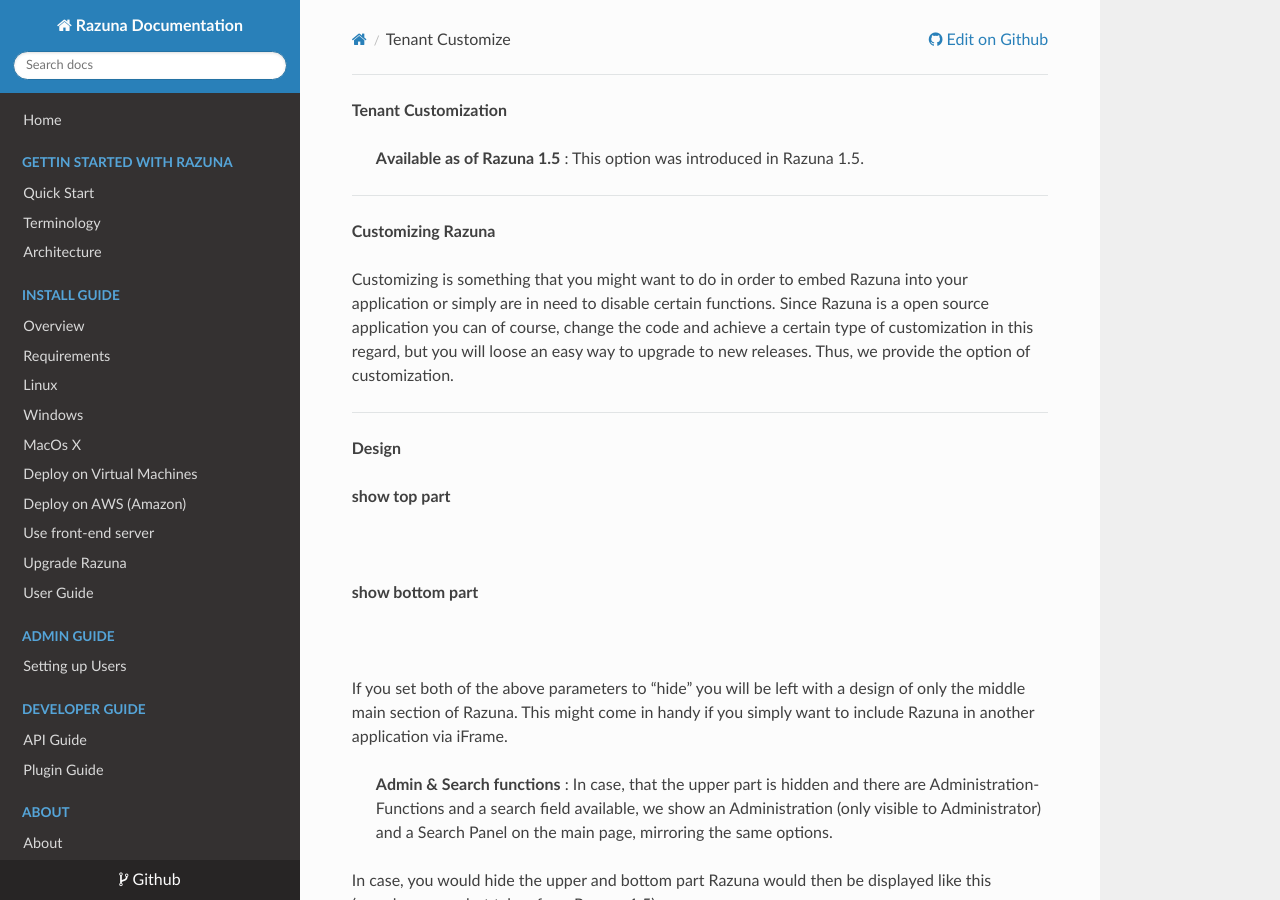
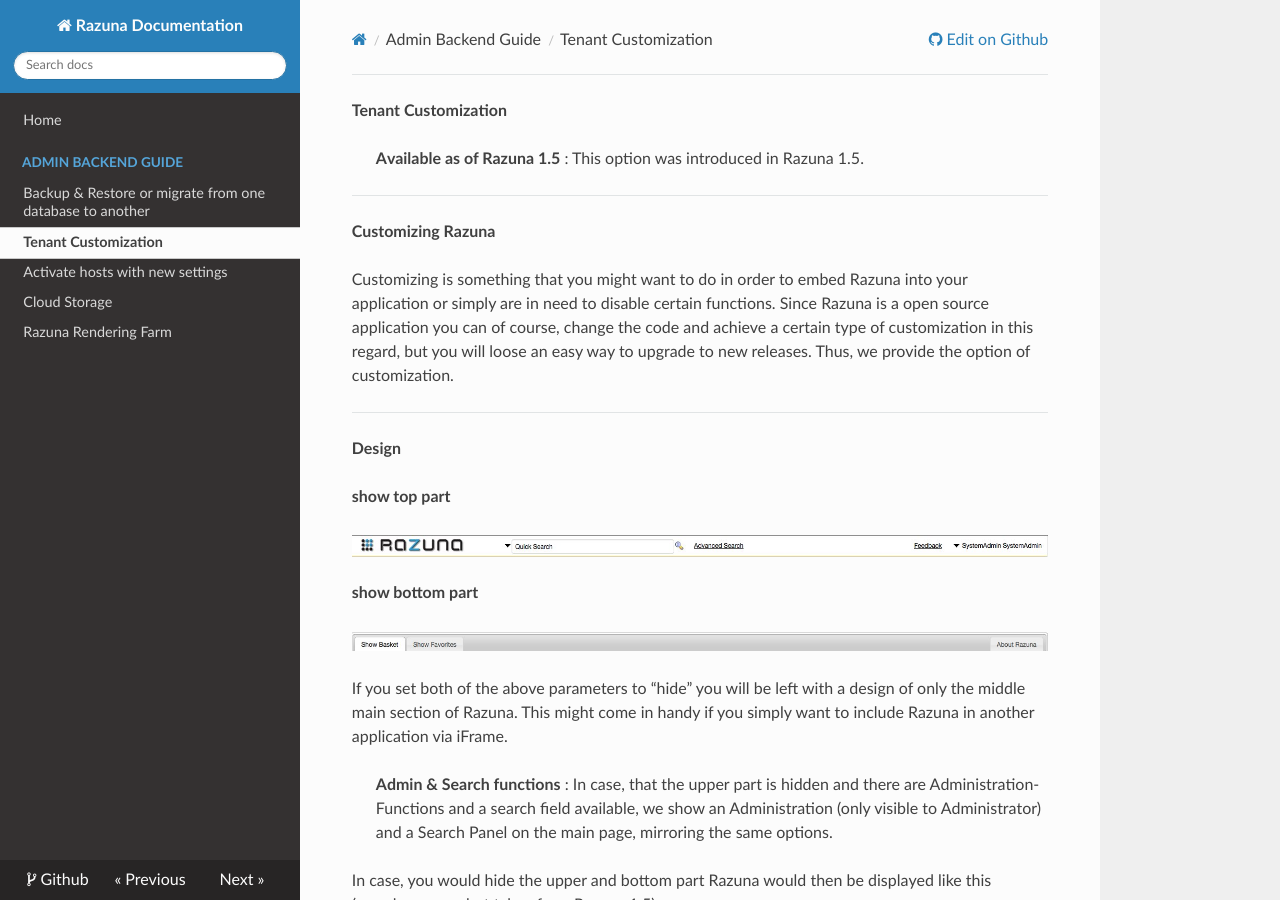
Before and after one commit to razuna/razuna-docs, an MkDocs documentation site: the page built from docs/Admin_Backend/Tenant_Customize.md, in a window 1280 px wide and 900 px high. Built offline with MkDocs 1.6.1, drawn with Linux system fonts in a browser that asks for light colours; nearby versions of some CDN libraries; old or Windows-style settings are respelled for this version of MkDocs.

Commit message:
Update content for Admin backend guide

```diff
--- a/docs/Admin_Backend/Tenant_Customize.md
+++ b/docs/Admin_Backend/Tenant_Customize.md
@@ -14,11 +14,11 @@ ___
 
 **show top part**
 
-![](/admin/img/razuna-top.jpg)
+![](/Admin_Backend/img/razuna-top.jpg)
 
 **show bottom part**
 
-![](/admin/img/razuna-bottom.jpg)
+![](/Admin_Backend/img/razuna-bottom.jpg)
 
 If you set both of the above parameters to "hide" you will be left with a design of only the middle main section of Razuna. This might come in handy if you simply want to include Razuna in another application via iFrame.
 
@@ -26,7 +26,7 @@ If you set both of the above parameters to "hide" you will be left with a design
 
 In case, you would hide the upper and bottom part Razuna would then be displayed like this (sample screen shot taken from Razuna 1.5):
 
-![](/admin/img/razuna-middle.jpg)
+![](/Admin_Backend/img/razuna-middle.jpg)
 
 ___
 
@@ -39,7 +39,7 @@ ___
 
 These settings apply to the explorer on the left side within Razuna as displayed below:
 
-![](/admin/img/razuna-explorer.jpg)
+![](/Admin_Backend/img/razuna-explorer.jpg)
 
 ___
 
@@ -80,7 +80,7 @@ ___
 
 The above "TAB_" parameters apply to all tabs in all folder views, e.g the above "ICON_" parameters apply to the list of icons within all folder views. NOTE: The Tabs: "Folder Properties", "Sharing", and "Widgets" are shown to groups within permissions only. The tab "Content of this folder" is always shown as it contains all assets in this folder and is the entry point of any folder for the users.
 
-![](/admin/img/razuna-folder-view.jpg)
+![](/Admin_Backend/img/razuna-folder-view.jpg)
 
 ___
 
@@ -113,7 +113,7 @@ ___
 
 The above "TABS_" parameter apply to all asset types as do the "BUTTON_"parameters as show below:
 
-![](/admin/img/razuna-assetview.jpg)
+![](/Admin_Backend/img/razuna-assetview.jpg)
 
 ___
 
--- a/mkdocs.yml
+++ b/mkdocs.yml
@@ -7,26 +7,9 @@ markdown_extensions:
     - toc
 pages:
 - Home : 'index.md'
-- Gettin Started with Razuna:
-  - Quick Start: 'start/quickstart.md'
-  - Terminology: 'start/terminology.md'
-  - Architecture: 'start/architecture.md'
-- Install Guide:
-  - Overview: 'installation/index.md'
-  - Requirements: 'installation/requirement.md'
-  - Linux: 'installation/linux.md'
-  - Windows: 'installation/windows.md'
-  - MacOs X: 'installation/macosx.md'
-  - Deploy on Virtual Machines: 'installation/vms.md'
-  - Deploy on AWS (Amazon): 'installation/aws.md'
-  - Use front-end server: 'installation/nginxapache.md'
-  - Upgrade Razuna: 'installation/upgrade.md'
-- User Guide : 'user/index.md'
-- Admin Guide:
-  - Setting up Users : 'admin/users.md'
-- Developer Guide:
-  - API Guide : 'api/index.md'
-  - Plugin Guide : 'plugins/index.md'
-- About:
-  - About: 'about/index.md'
-  - License: 'about/license.md'
+- Admin Backend Guide:
+  - Backup & Restore or migrate from one database to another : 'Admin_Backend/Backup_Restore.md'
+  - Tenant Customization : 'Admin_Backend/Tenant_Customize.md'
+  - Activate hosts with new settings : 'Admin_Backend/Activate_hosts.md'
+  - Cloud Storage : 'Admin_Backend/Cloud_Storage.md'
+  - Razuna Rendering Farm : 'Admin_Backend/Render_Farm.md'
```
Also changed, not shown: docs/Admin_Backend/Activate_hosts.md (+1 -1 lines), docs/Admin_Backend/Backup_Restore.md (+2 -2 lines), docs/Admin_Backend/Cloud_Storage.md (+4 -4 lines), docs/Admin_Backend/Render_Farm.md (+3 -3 lines).
